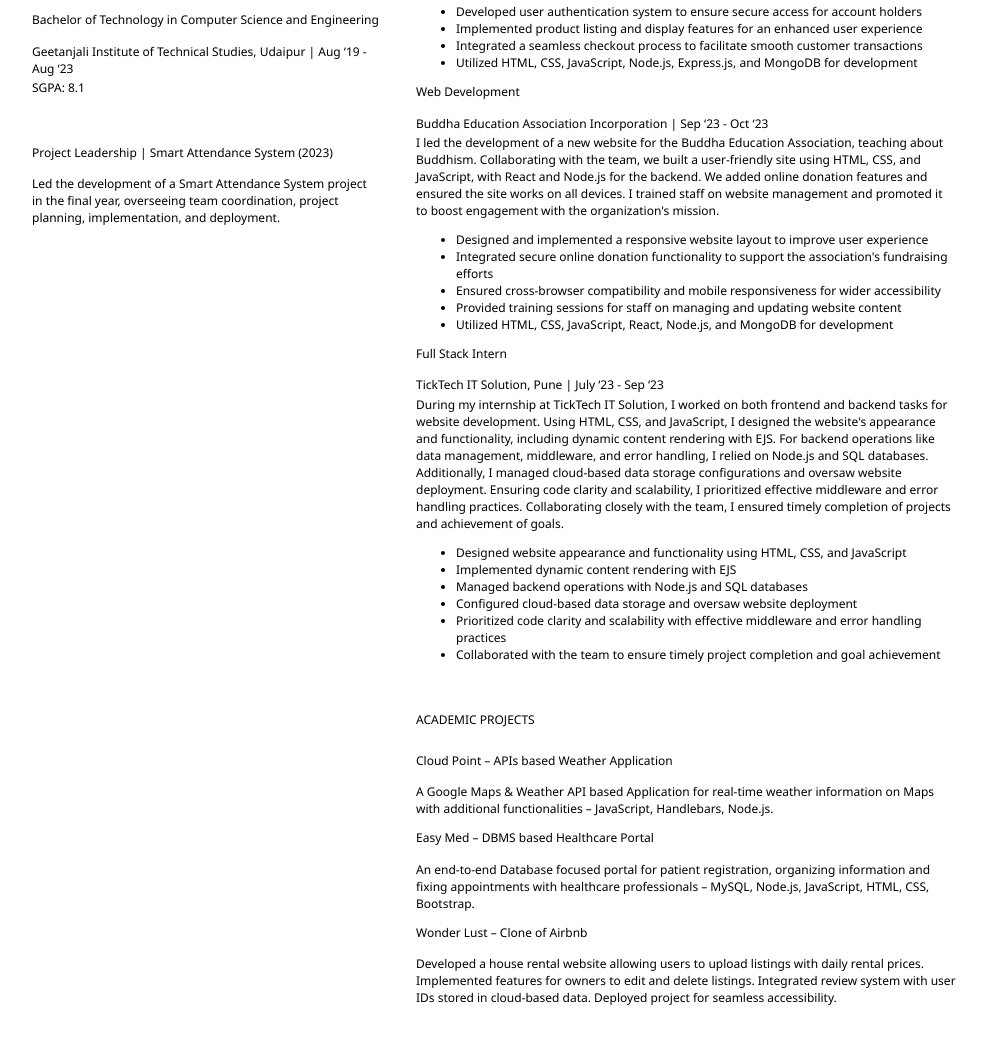
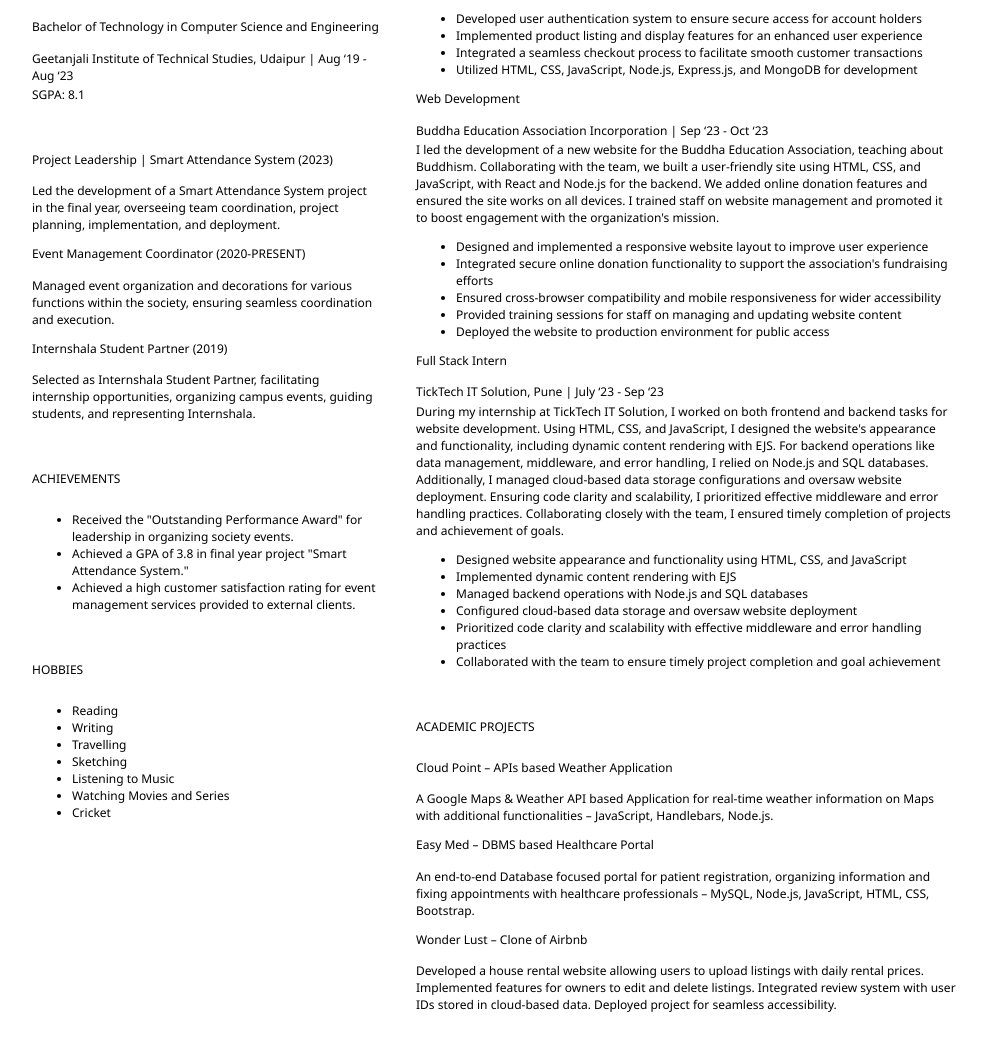
Before and after one commit to Laxmandeora0408/Asignment01Resume, a plain HTML site: page index.html in a window 1280 px wide. Shown: the part 534-1584 px from the top of the page, without its empty margins (152-1139 px from the left). Drawn offline with Linux system fonts and the light colour scheme.

Commit message:
Add exprience

```diff
--- a/index.html
+++ b/index.html
@@ -8,9 +8,10 @@
   </head>
   <body>
     <header>
-      <h1>Laxman Deora</h1>
+      <h1><strong>Laxman</strong> Deora</h1>
       <hr />
       Full Stack Developer
+      <hr>
     </header>
     <main>
       <article id="minleft">
@@ -56,6 +57,35 @@
 <p>
     Led the development of a Smart Attendance System project in the final year, overseeing team coordination, project planning, implementation, and deployment.
 </p>
+<h3>Event Management Coordinator (2020-PRESENT)</h3>
+<p>
+    Managed event organization and decorations for various functions within the society, ensuring seamless coordination and execution.
+</p>
+          <h3>Internshala Student Partner (2019)</h3>
+<p>
+    Selected as Internshala Student Partner, facilitating internship opportunities, organizing campus events, guiding students, and representing Internshala.
+</p>
+        </section>
+        <section>
+          <h3>ACHIEVEMENTS</h3>
+<ul>
+    <li>Received the "Outstanding Performance Award" for leadership in organizing society events.</li>
+    <li>Achieved a GPA of 3.8 in final year project "Smart Attendance System."</li>
+    <li>Achieved a high customer satisfaction rating for event management services provided to external clients.</li>
+</ul>
+        </section>
+        <section>
+          <h3>HOBBIES</h3>
+<ul>
+    <li>Reading</li>
+    <li>Writing</li>
+    <li>Travelling</li>
+    <li>Sketching</li>
+    <li>Listening to Music</li>
+    <li>Watching Movies and Series</li>
+    <li>Cricket</li>
+</ul>
+
         </section>
 			</article>
 			<article id="mainRight">
@@ -94,7 +124,7 @@ dynamic environment</p>
     <li>Integrated secure online donation functionality to support the association's fundraising efforts</li>
     <li>Ensured cross-browser compatibility and mobile responsiveness for wider accessibility</li>
     <li>Provided training sessions for staff on managing and updating website content</li>
-    <li>Utilized HTML, CSS, JavaScript, React, Node.js, and MongoDB for development</li>
+    <li>Deployed the website to production environment for public access</li>
 </ul>
 <h3>Full Stack Intern</h3>
 <p>
@@ -129,8 +159,6 @@ dynamic environment</p>
 <p>
     Developed a house rental website allowing users to upload listings with daily rental prices. Implemented features for owners to edit and delete listings. Integrated review system with user IDs stored in cloud-based data. Deployed project for seamless accessibility.
 </p>
-
-
         </section>
 			</article>
 
```
Also changed, not shown: 1 other file.
